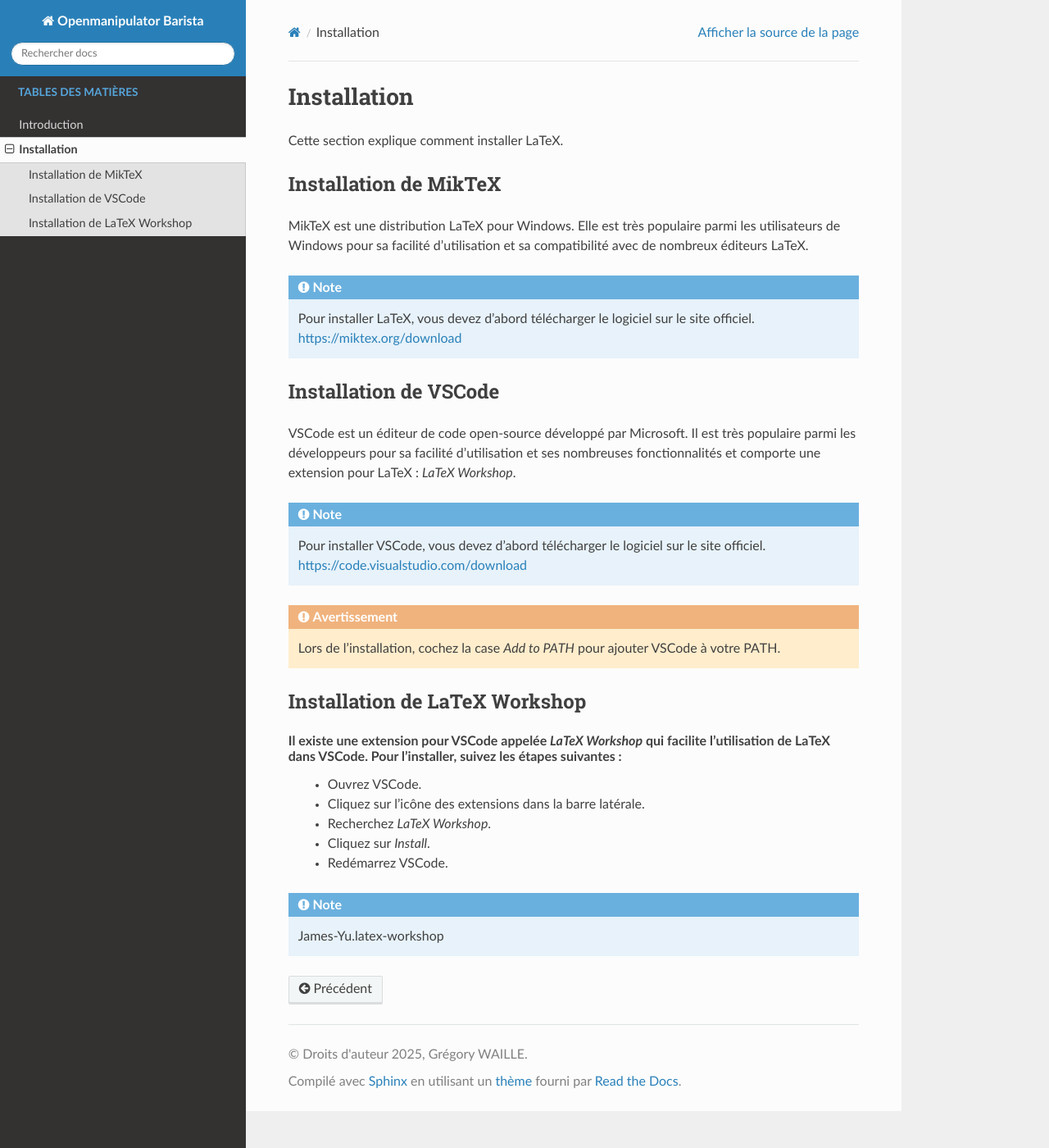
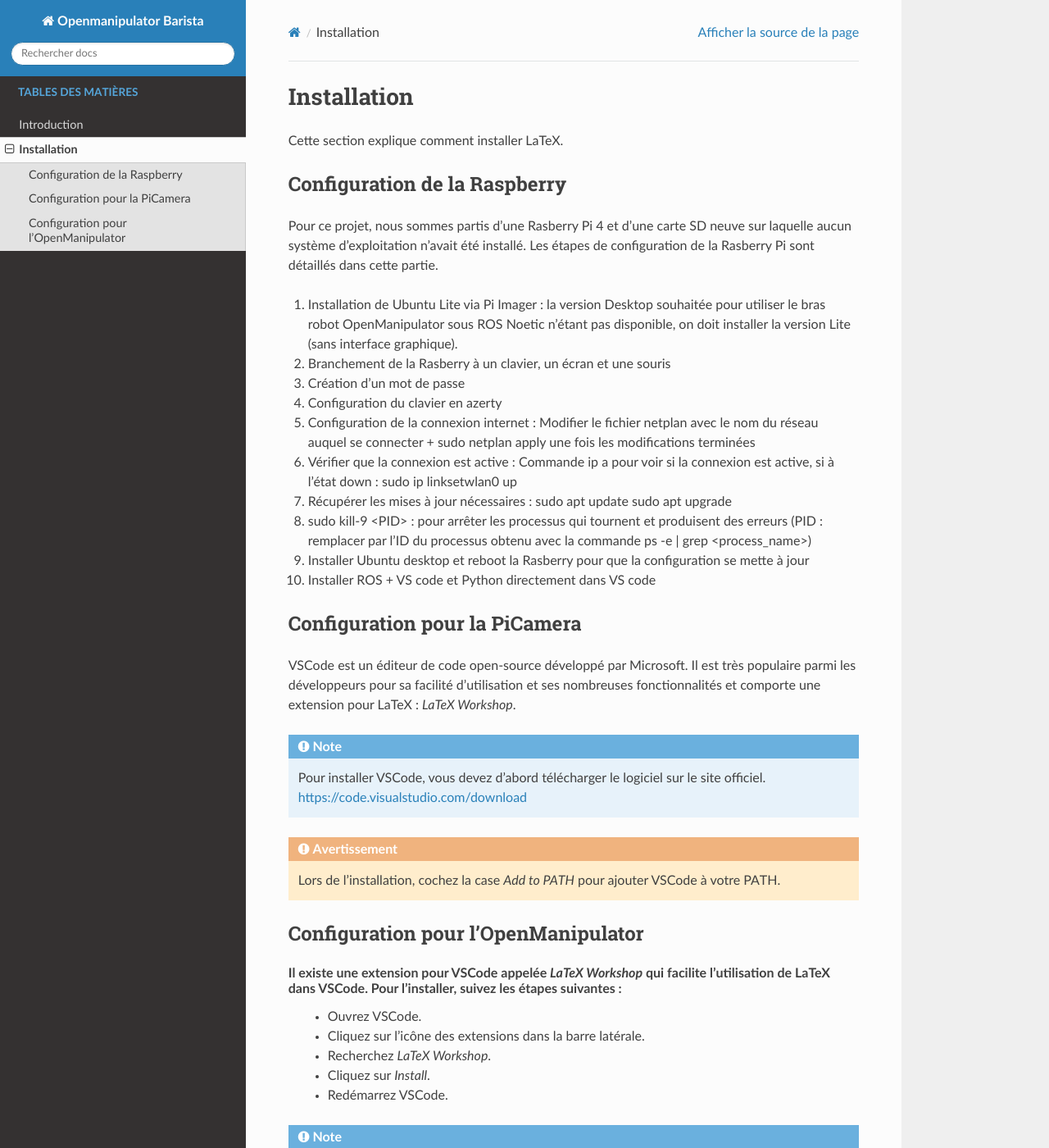
Before and after one commit to gregowa/OpenManipulator_Barista, a Sphinx documentation site: the page built from doc/sphinx/source/tutoriel.rst, in a window 1280 px wide and 1400 px high. Shown: the whole window at 82% size. Built offline with Sphinx 7.4.7 and the Read the Docs theme 3.1.0, drawn with Linux system fonts in a browser that asks for light colours.

Commit message:
doc install raspberry

```diff
--- a/doc/sphinx/source/tutoriel.rst
+++ b/doc/sphinx/source/tutoriel.rst
@@ -3,16 +3,24 @@ Installation
 
 Cette section explique comment installer LaTeX.
 
-Installation de MikTeX
+Configuration de la Raspberry
 ----------------------
 
-MikTeX est une distribution LaTeX pour Windows. Elle est très populaire parmi les utilisateurs de Windows pour sa facilité d'utilisation et sa compatibilité avec de nombreux éditeurs LaTeX.
+Pour ce projet, nous sommes partis d'une Rasberry Pi 4 et d'une carte SD neuve sur laquelle aucun système d'exploitation n'avait été installé. Les étapes de configuration de la Rasberry Pi sont détaillés dans cette partie.
 
-.. note::
-   Pour installer LaTeX, vous devez d'abord télécharger le logiciel sur le site officiel.
-   `<https://miktex.org/download>`_
+1. Installation de Ubuntu Lite via Pi Imager : la version Desktop souhaitée pour utiliser le bras robot OpenManipulator sous ROS Noetic n'étant pas disponible, on doit installer la version Lite (sans interface graphique).
+2. Branchement de la Rasberry à un clavier, un écran et une souris
+3. Création d'un mot de passe
+4. Configuration du clavier en azerty
+5. Configuration de la connexion internet :  Modifier le fichier netplan avec le nom du réseau auquel se connecter + sudo netplan apply une fois les modifications terminées
+6. Vérifier que la connexion est active : Commande ip a pour voir si la connexion est active, si à l'état down : sudo ip linksetwlan0 up
+7. Récupérer les mises à jour nécessaires : sudo apt update sudo apt upgrade
+8. sudo kill-9 <PID> : pour arrêter les processus qui tournent et produisent des erreurs (PID : remplacer par l'ID du processus obtenu avec la commande ps -e | grep <process\_name>)
+9. Installer Ubuntu desktop et reboot la Rasberry pour que la configuration se mette à jour
+10. Installer ROS + VS code et Python directement dans VS code
 
-Installation de VSCode
+
+Configuration pour la PiCamera
 ----------------------
 
 VSCode est un éditeur de code open-source développé par Microsoft. Il est très populaire parmi les développeurs pour sa facilité d'utilisation et ses nombreuses fonctionnalités et comporte une extension pour LaTeX : *LaTeX Workshop*.
@@ -24,7 +32,7 @@ VSCode est un éditeur de code open-source développé par Microsoft. Il est tr
 .. warning::
    Lors de l'installation, cochez la case *Add to PATH* pour ajouter VSCode à votre PATH.
 
-Installation de LaTeX Workshop
+Configuration pour l’OpenManipulator
 ------------------------------
 
 Il existe une extension pour VSCode appelée *LaTeX Workshop* qui facilite l'utilisation de LaTeX dans VSCode. Pour l'installer, suivez les étapes suivantes :
```
Also changed, not shown: 1 other file.
